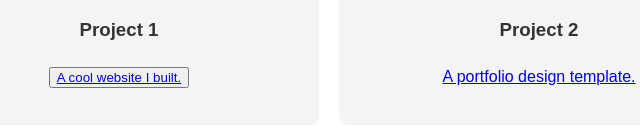
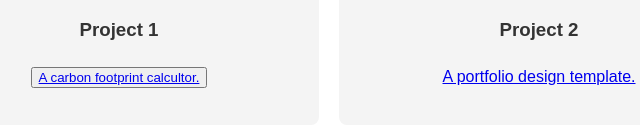
Before and after one commit to mukta-55/IYF, a plain HTML site: page Portifolio/index.html in a window 1280 px wide. Shown: the part 820-952 px from the top of the page, 101-741 px from the left. Drawn offline with Linux system fonts and the light colour scheme.

Commit message:
Project 1

```diff
--- a/Portifolio/index.html
+++ b/Portifolio/index.html
@@ -31,7 +31,7 @@
     <div class="projects-grid">
       <div class="project-card">
         <h3>Project 1</h3>
-        <p><button><a href="#">A cool website I built.</a></button></p>
+        <p><button><a href="#">A carbon footprint calcultor.</a></button></p>
       </div>
       <div class="project-card">
         <h3>Project 2</h3>
```
